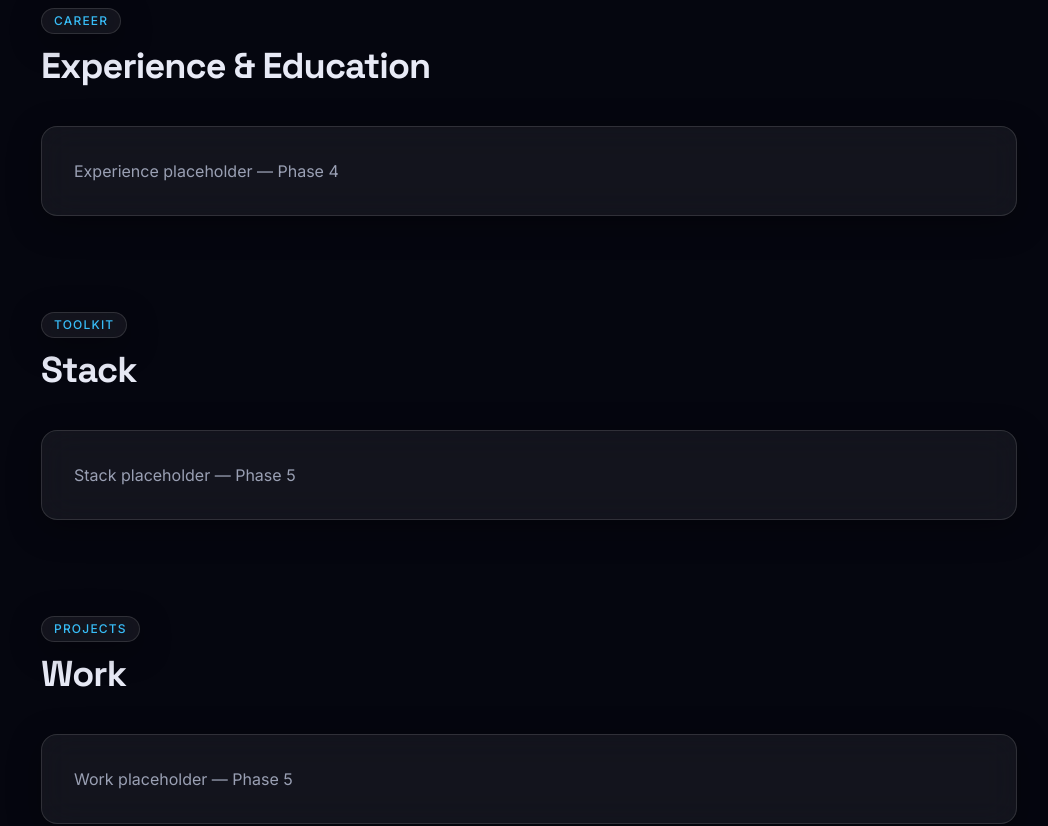
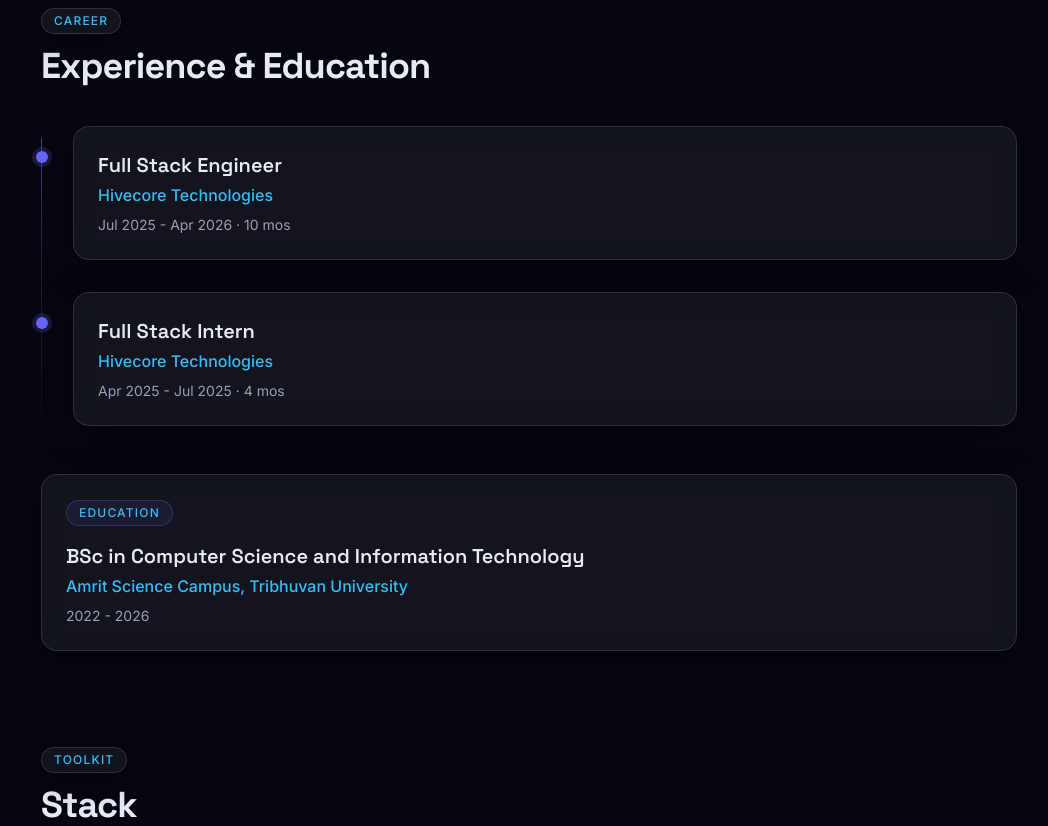
Before and after one commit to somnathgaihre7/portfolio_somnath, a Next.js app: page / in a window 1280 px wide. Shown: the part 1000-1826 px from the top of the page, without its empty margins (111-1159 px from the left). Built offline with nearby package versions, Linux system fonts and the light colour scheme.

Commit message:
Phase 4: add experience timeline and education card

```diff
--- a/src/app/page.tsx
+++ b/src/app/page.tsx
@@ -1,4 +1,5 @@
 import Background from "@/components/Background";
+import Experience from "@/components/Experience";
 import Hero from "@/components/Hero";
 import Navbar from "@/components/Navbar";
 import Section from "@/components/Section";
@@ -11,9 +12,7 @@ export default function Home() {
       <main className="flex flex-1 flex-col gap-24 py-28">
         <Hero />
         <Section id="experience" badge="Career" title="Experience & Education">
-          <div className="glass rounded-2xl p-8 text-muted">
-            Experience placeholder — Phase 4
-          </div>
+          <Experience />
         </Section>
         <Section id="stack" badge="Toolkit" title="Stack">
           <div className="glass rounded-2xl p-8 text-muted">
--- /dev/null
+++ b/src/components/Experience.tsx
@@ -0,0 +1,74 @@
+"use client";
+
+import { motion } from "motion/react";
+
+const experience = [
+  {
+    role: "Full Stack Engineer",
+    company: "Hivecore Technologies",
+    period: "Jul 2025 - Apr 2026",
+    duration: "10 mos",
+  },
+  {
+    role: "Full Stack Intern",
+    company: "Hivecore Technologies",
+    period: "Apr 2025 - Jul 2025",
+    duration: "4 mos",
+  },
+];
+
+export default function Experience() {
+  return (
+    <div className="flex flex-col gap-12">
+      <div className="relative">
+        <span
+          aria-hidden
+          className="absolute left-0 top-3 bottom-3 w-px bg-linear-to-b from-accent/60 via-white/10 to-white/5"
+        />
+        <div className="flex flex-col gap-8 pl-8">
+          {experience.map((job, index) => (
+            <motion.article
+              key={job.role}
+              initial={{ opacity: 0, y: 24 }}
+              whileInView={{ opacity: 1, y: 0 }}
+              viewport={{ once: true, margin: "-80px" }}
+              transition={{ duration: 0.6, ease: "easeOut", delay: index * 0.15 }}
+              className="glass glass-hover relative rounded-2xl p-6"
+            >
+              <span
+                aria-hidden
+                className="absolute -left-8 top-6 h-3 w-3 -translate-x-1/2 rounded-full bg-accent ring-4 ring-accent/20"
+              />
+              <h3 className="font-display text-lg font-semibold sm:text-xl">
+                {job.role}
+              </h3>
+              <p className="mt-1 font-medium text-accent-2">{job.company}</p>
+              <p className="mt-2 text-sm text-muted">
+                {job.period} · {job.duration}
+              </p>
+            </motion.article>
+          ))}
+        </div>
+      </div>
+
+      <motion.div
+        initial={{ opacity: 0, y: 24 }}
+        whileInView={{ opacity: 1, y: 0 }}
+        viewport={{ once: true, margin: "-80px" }}
+        transition={{ duration: 0.6, ease: "easeOut", delay: 0.2 }}
+        className="glass rounded-2xl p-6"
+      >
+        <span className="inline-block rounded-full border border-accent/30 bg-accent/10 px-3 py-1 text-xs font-medium uppercase tracking-widest text-accent-2">
+          Education
+        </span>
+        <h3 className="mt-4 font-display text-lg font-semibold sm:text-xl">
+          BSc in Computer Science and Information Technology
+        </h3>
+        <p className="mt-1 font-medium text-accent-2">
+          Amrit Science Campus, Tribhuvan University
+        </p>
+        <p className="mt-2 text-sm text-muted">2022 - 2026</p>
+      </motion.div>
+    </div>
+  );
+}
```
